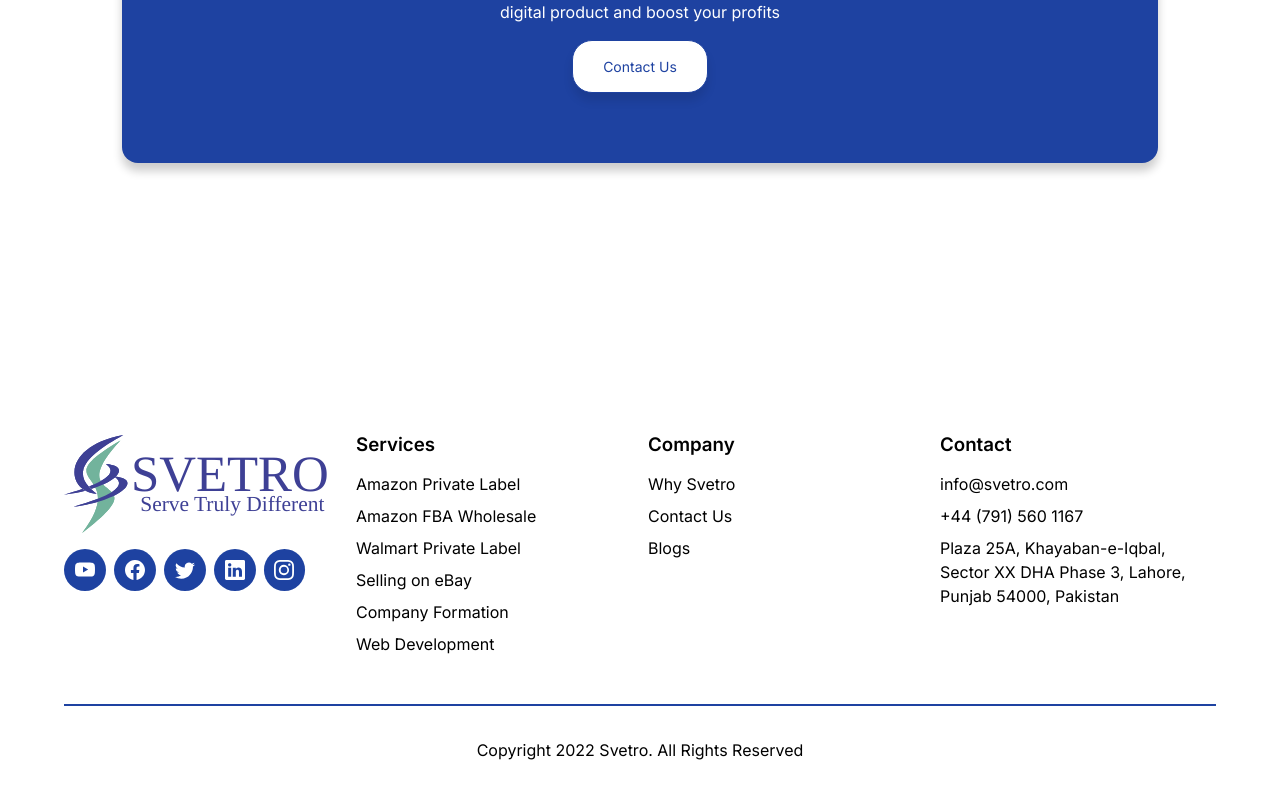
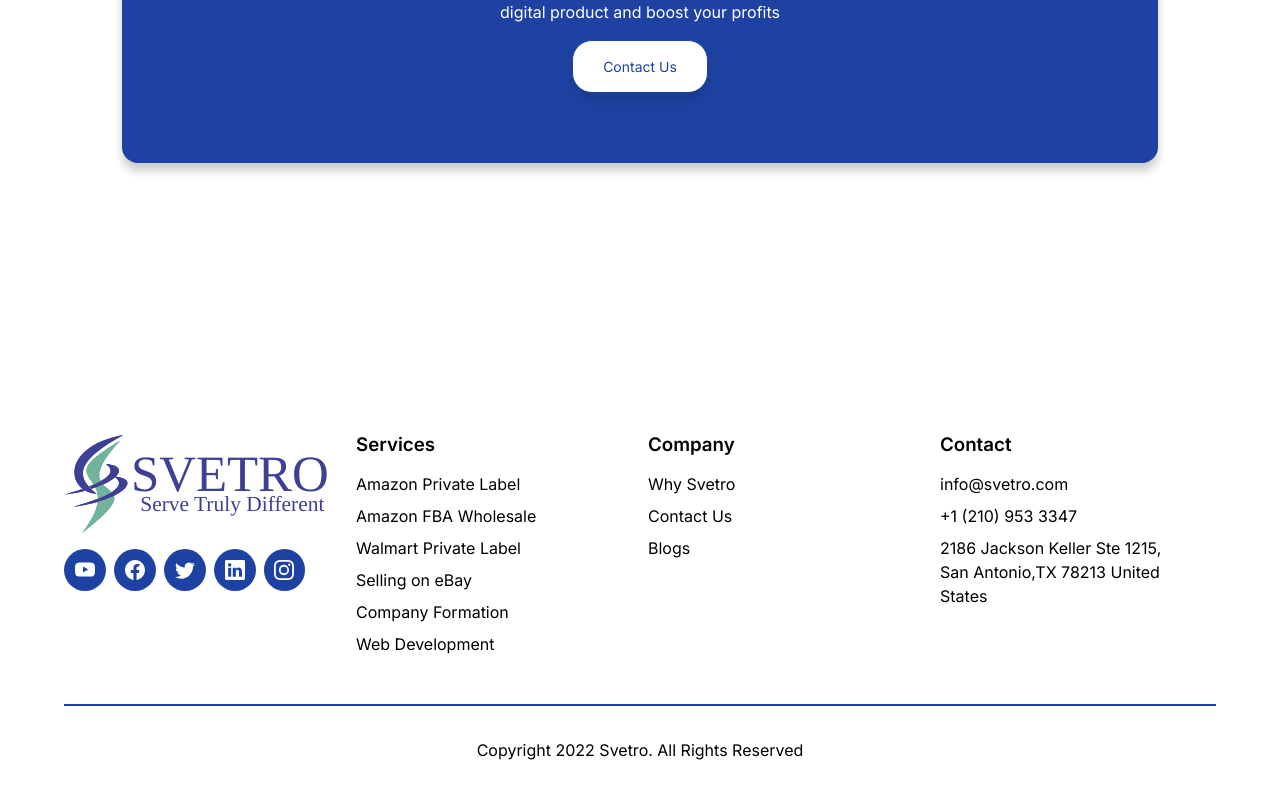
Before and after one commit to hariscs/svetro-app, a React (Create React App) app: page /fba in a window 1280 px wide. Shown: the part 4103-4897 px from the top of the page. Built offline with nearby package versions, Linux system fonts and the light colour scheme.

Commit message:
Update Footer.jsx
Address and number updated

```diff
--- a/src/components/Footer/Footer.jsx
+++ b/src/components/Footer/Footer.jsx
@@ -98,10 +98,11 @@ const Footer = () => {
 						<h3 className={styles.col__title}>Contact</h3>
 						<div className={styles.flex}>
 							<a href='mailto:info@svetro.com'>info@svetro.com</a>
-							<a href='callto:+447915601167'>+44 (791) 560 1167</a>
+							<a href='callto:+12109533347'>+1 (210) 953 3347</a>
 							<div className={styles.address}>
-								Plaza 25A, Khayaban-e-Iqbal, Sector XX DHA Phase 3, Lahore,
-								Punjab 54000, Pakistan
+								2186 Jackson Keller Ste 1215,
+								San Antonio,TX 78213
+								United States
 							</div>
 						</div>
 					</div>
```
